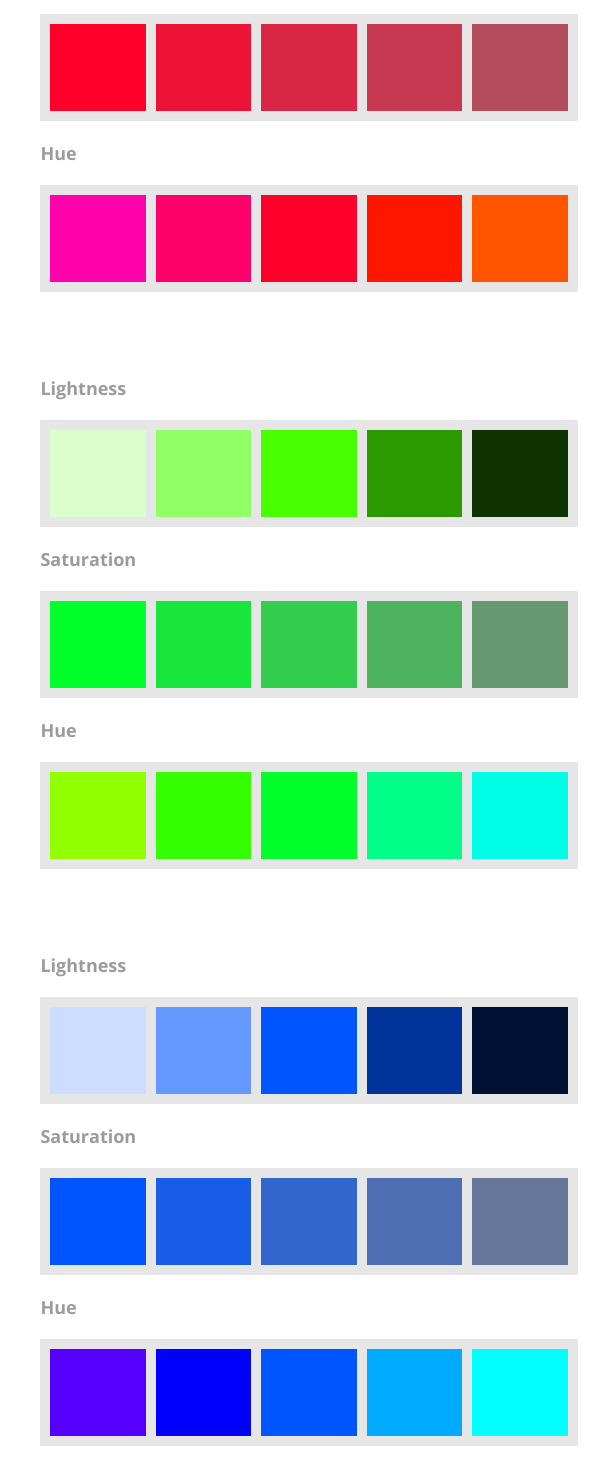
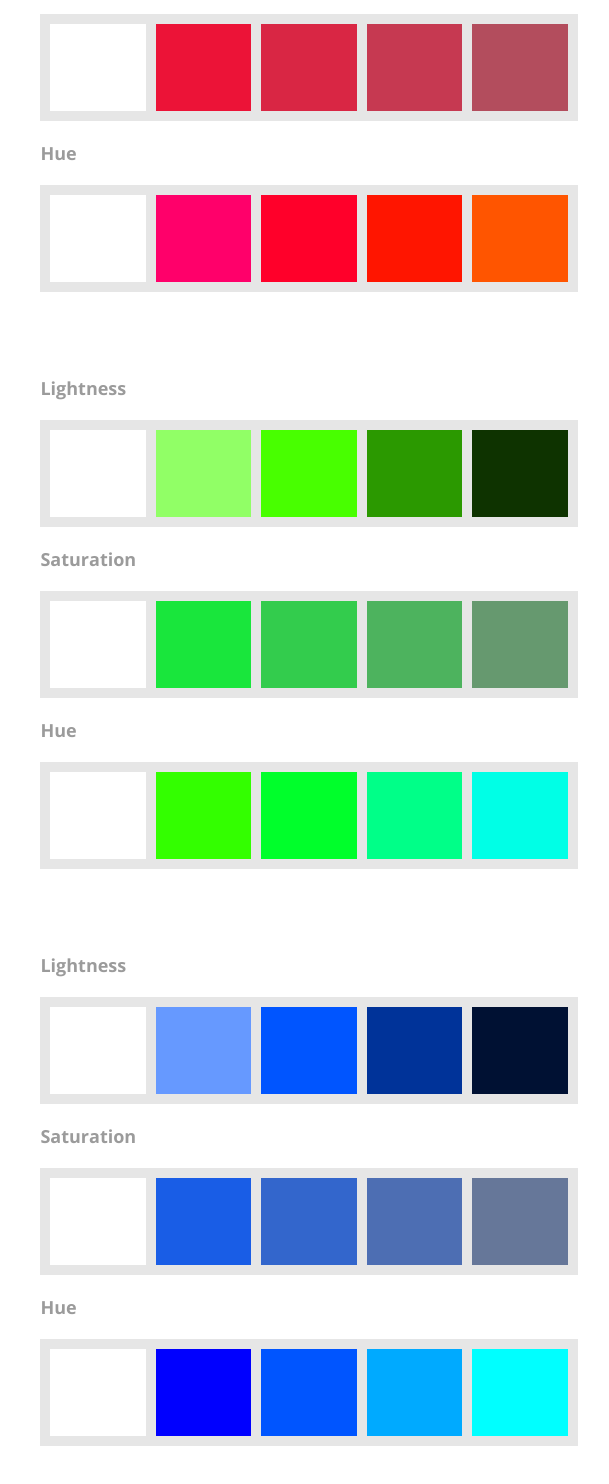
Before and after one commit to asdacosta/Projects-html_css_js, a plain HTML site: page core-css/html_files/paint.html in a window 1280 px wide. Shown: the part 1600-3084 px from the top of the page, 510-1119 px from the left. Drawn offline with nearby package versions, Linux system fonts and the light colour scheme.

Commit message:
Given baseline rulesets to start from

```diff
--- a/core-css/paint.css
+++ b/core-css/paint.css
@@ -113,6 +113,7 @@ html {
     font-family: "Creepster", cursive;
     font-size: 8rem;
     color: rgba(0, 0, 0, 0.7);
+
   }
 
   #banner p {
@@ -152,7 +153,7 @@ html {
     margin-bottom: 2.4375rem;
     line-height: 1;
     font-size: 2rem;
-    color: #ff8000;
+    color: orange;
   }
 
   #color-guide .color {
@@ -188,6 +189,7 @@ html {
     font-size: 1.125rem;
     font-weight: bold;
     color: #9b9b9b;
+
   }
 
   .color .swatch {
@@ -243,7 +245,7 @@ html {
 
   /* Red lightness decreases by 15 */
   .reds .lightness .color-1 {
-    background-color: hsl(350, 100%, 80%);
+    color: hsl(350, 100%, 80%);
   }
 
   .reds .lightness .color-2 {
@@ -264,7 +266,7 @@ html {
 
   /* Red saturation decreases by 15 */
   .reds .saturation .color-1 {
-    background-color: hsl(350, 100%, 50%);
+    color: hsl(350, 100%, 50%);
   }
 
   .reds .saturation .color-2 {
@@ -285,7 +287,7 @@ html {
 
   /* Red hue increases by 15 */
   .reds .hue .color-1 {
-    background-color: hsl(320, 100%, 50%);
+    color: hsl(320, 100%, 50%);
   }
 
   .reds .hue .color-2 {
@@ -307,12 +309,12 @@ html {
   /* Green Swatches */
 
   .greens .base-color {
-    color: hsl(130, 100%, 50%);
+    color: hsl(130,100%,50%);
   }
 
   /* Green lightness decreases by 20 */
   .greens .lightness .color-1 {
-    background-color: hsl(103, 100%, 90%);
+    color: hsl(103,100%,90%);
   }
 
   .greens .lightness .color-2 {
@@ -333,7 +335,7 @@ html {
 
   /* Green saturation decreases by 20 */
   .greens .saturation .color-1 {
-    background-color: hsl(130, 100%, 50%);
+    color: hsl(130,100%,50%);
   }
 
   .greens .saturation .color-2 {
@@ -354,7 +356,7 @@ html {
 
   /* Green hue increases by 22 */
   .greens .hue .color-1 {
-    background-color: hsl(86, 100%, 50%);
+    color: hsl(86,100%,50%);
   }
 
   .greens .hue .color-2 {
@@ -376,12 +378,12 @@ html {
   /* Blue Swatches */
 
   .blues .base-color {
-    color: hsl(220, 100%, 50%);
+    color: hsl(220,100%,50%);
   }
 
   /* Blue lightness decreases by 20 */
   .blues .lightness .color-1 {
-    background-color: hsl(220, 100%, 90%);
+    color: hsl(220,100%,90%);
   }
 
   .blues .lightness .color-2 {
@@ -402,7 +404,7 @@ html {
 
   /* Blue saturation decreases by 20 */
   .blues .saturation .color-1 {
-    background-color: hsl(220, 100%, 50%);
+    color: hsl(220,100%,50%);
   }
 
   .blues .saturation .color-2 {
@@ -423,7 +425,7 @@ html {
 
   /* Blue hue decreases by 20 */
   .blues .hue .color-1 {
-    background-color: hsl(260, 100%, 50%);
+    color: hsl(260,100%,50%);
   }
 
   .blues .hue .color-2 {
@@ -464,6 +466,7 @@ html {
     width: 100%;
     height: 100%;
     background-color: rgba(0, 0, 0, 0.7);
+
   }
 
   footer * {
```
